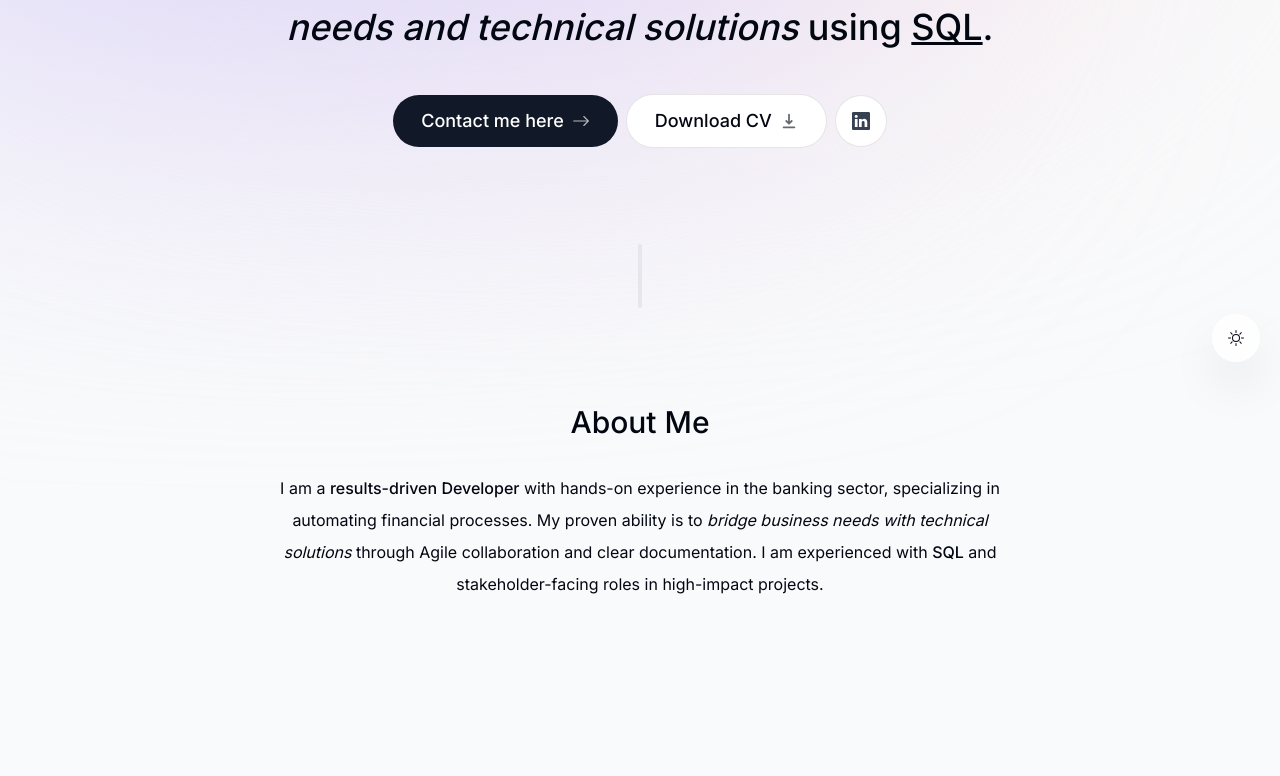
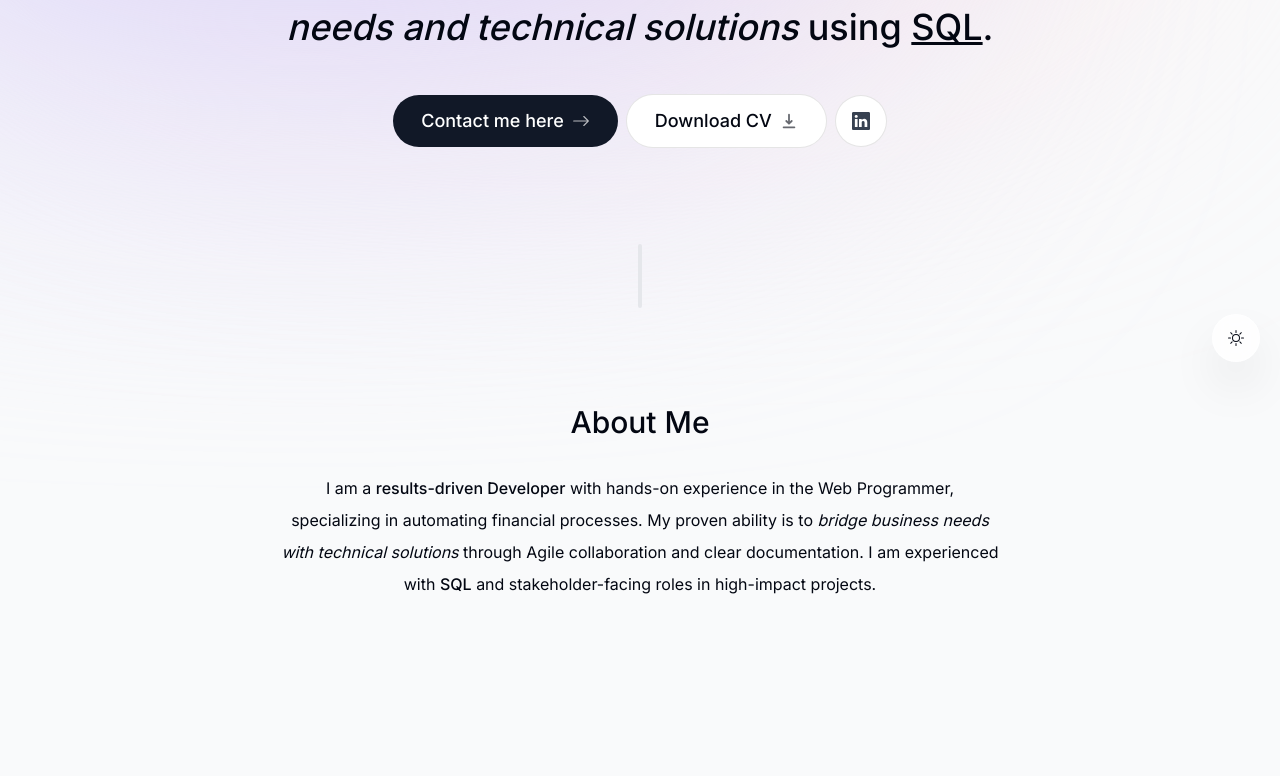
Before and after one commit to Vincentkled/Portfolio-FedricoLaloan, a Next.js app: page / in a window 1280 px wide. Shown: the part 418-1194 px from the top of the page. Built offline with nearby package versions, Linux system fonts and the light colour scheme; no server answers.

Commit message:
revisi about

```diff
--- a/components/about.tsx
+++ b/components/about.tsx
@@ -19,7 +19,7 @@ export default function About() {
     >
       <SectionHeading>About me</SectionHeading>
       <p className="mb-3">
-        I am a <span className="font-medium">results-driven Developer</span> with hands-on experience in the banking sector, specializing in automating financial processes. My proven ability is to <span className="italic">bridge business needs with technical solutions</span> through Agile collaboration and clear documentation. I am experienced with <span className="font-medium">SQL</span> and stakeholder-facing roles in high-impact projects.
+        I am a <span className="font-medium">results-driven Developer</span> with hands-on experience in the Web Programmer, specializing in automating financial processes. My proven ability is to <span className="italic">bridge business needs with technical solutions</span> through Agile collaboration and clear documentation. I am experienced with <span className="font-medium">SQL</span> and stakeholder-facing roles in high-impact projects.
       </p>
     </motion.section>
   );
```
